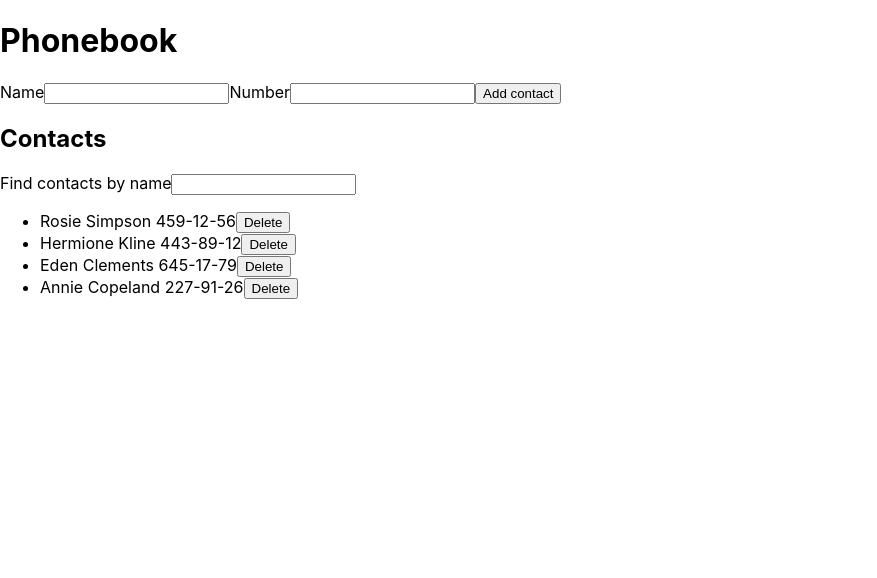
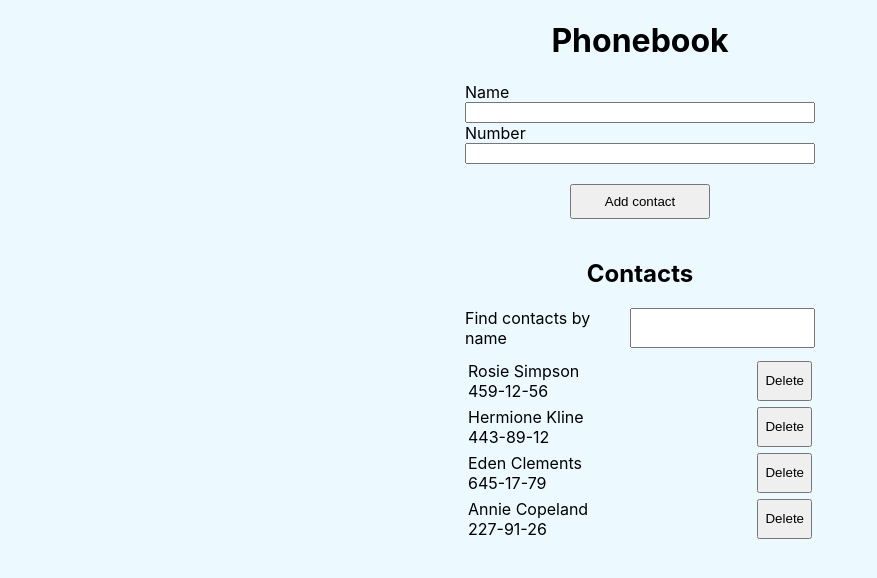
Before and after one commit to xUNKINDx/goit-react-hw-02-phonebook, a React (Create React App) app: page / in a window 1280 px wide. Shown: the top 578 px of the page, without its empty margins (0-877 px from the left). Built offline with nearby package versions, Linux system fonts and the light colour scheme.

Commit message:
rdy work

```diff
--- a/src/components/App.jsx
+++ b/src/components/App.jsx
@@ -80,9 +80,9 @@ class App extends Component {
     const { filter } = this.state;
     return (
       <>
-        <h1>Phonebook</h1>
+        <h1 style={{ display: 'flex', justifyContent: 'center' }}>Phonebook</h1>
         <ContactForm callback={this.addNewContact} />
-        <h2>Contacts</h2>
+        <h2 style={{ display: 'flex', justifyContent: 'center' }}>Contacts</h2>
         <Filter filter={filter} handleChange={this.handleChange}></Filter>
         <Contacts
           contacts={this.state.contacts}
--- a/src/components/ContactForm/ContactForm.jsx
+++ b/src/components/ContactForm/ContactForm.jsx
@@ -40,7 +40,14 @@ class ContactForm extends Component {
     const { name, number } = this.state;
     return (
       <>
-        <form onSubmit={this.handleSubmit.bind(this, callback)}>
+        <form
+          style={{
+            display: 'flex',
+            flexDirection: 'column',
+            margin: '0 auto',
+          }}
+          onSubmit={this.handleSubmit.bind(this, callback)}
+        >
           <label>Name</label>
           <input
             onChange={this.handleChange}
@@ -61,7 +68,11 @@ class ContactForm extends Component {
             required
             value={number}
           />
-          <button type="submit" name="addContact">
+          <button
+            style={{ width: '140px', margin: '20px auto', padding: '8px' }}
+            type="submit"
+            name="addContact"
+          >
             Add contact
           </button>
         </form>
--- a/src/components/Contacts/Contacts.jsx
+++ b/src/components/Contacts/Contacts.jsx
@@ -17,9 +17,26 @@ class Contacts extends Component {
         contact.name.toLocaleLowerCase().includes(filter.toLocaleLowerCase())
       )
       .map(contact => (
-        <li key={contact.id}>
-          {contact.name} {contact.number}
+        <li
+          style={{
+            listStyle: 'none',
+            display: 'flex',
+            justifyContent: 'space-between',
+            margin: '3px',
+          }}
+          key={contact.id}
+        >
+          <p
+            style={{
+              margin: '0',
+              display: 'flex',
+              flexDirection: 'column',
+            }}
+          >
+            {contact.name} <span>{contact.number}</span>
+          </p>
           <button
+            style={{ margin: '0 0 0 10px' }}
             type="button"
             name="delete"
             data-id={contact.id}
@@ -32,7 +49,17 @@ class Contacts extends Component {
 
     return (
       <>
-        <ul>{myContacts}</ul>
+        <ul
+          style={{
+            display: 'flex',
+            padding: '0',
+            flexDirection: 'column',
+            width: '350px',
+            margin: '10px auto',
+          }}
+        >
+          {myContacts}
+        </ul>
       </>
     );
   }
--- a/src/components/Filter/Filter.jsx
+++ b/src/components/Filter/Filter.jsx
@@ -7,8 +7,10 @@ class Filter extends Component {
 
     return (
       <>
+        <div style={{ display: 'flex', justifyContent: 'center' }}>
           <label>Find contacts by name</label>
           <input
+            style={{ margin: '0 0 0 10px' }}
             onChange={handleChange}
             type="text"
             name="filter"
@@ -17,6 +19,7 @@ class Filter extends Component {
             required
             value={filter}
           />
+        </div>
       </>
     );
   }
--- a/src/index.css
+++ b/src/index.css
@@ -1,12 +1,14 @@
 @import-normalize; /* bring in normalize.css styles */
 
 body {
-  margin: 0;
+  width: 350px;
+  margin: auto;
   font-family: -apple-system, BlinkMacSystemFont, 'Segoe UI', 'Roboto', 'Oxygen',
     'Ubuntu', 'Cantarell', 'Fira Sans', 'Droid Sans', 'Helvetica Neue',
     sans-serif;
   -webkit-font-smoothing: antialiased;
   -moz-osx-font-smoothing: grayscale;
+  background-color: #ECF9FF;
 }
 
 code {
```
Lines whose indentation alone changed are shown as unchanged.
